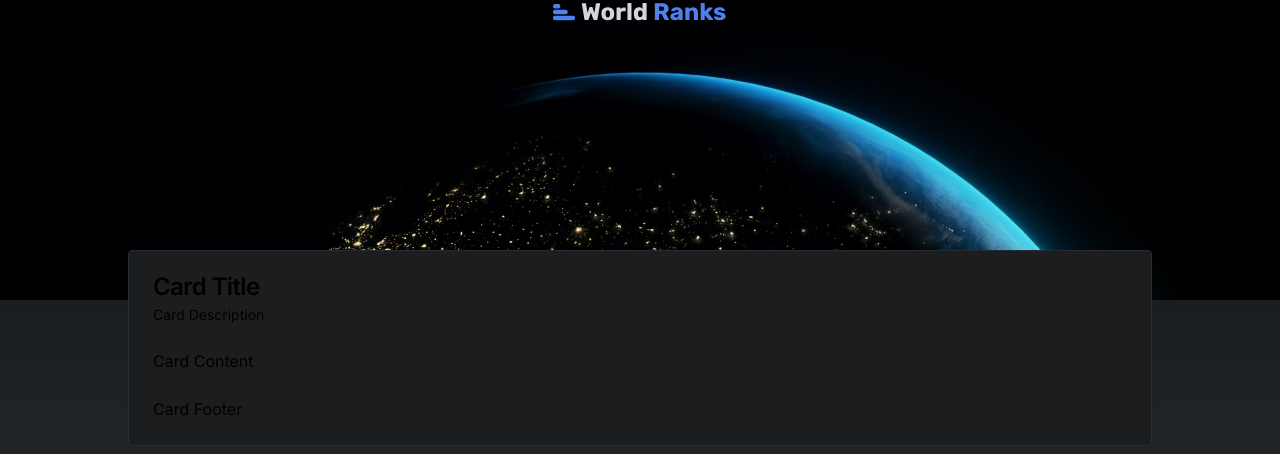
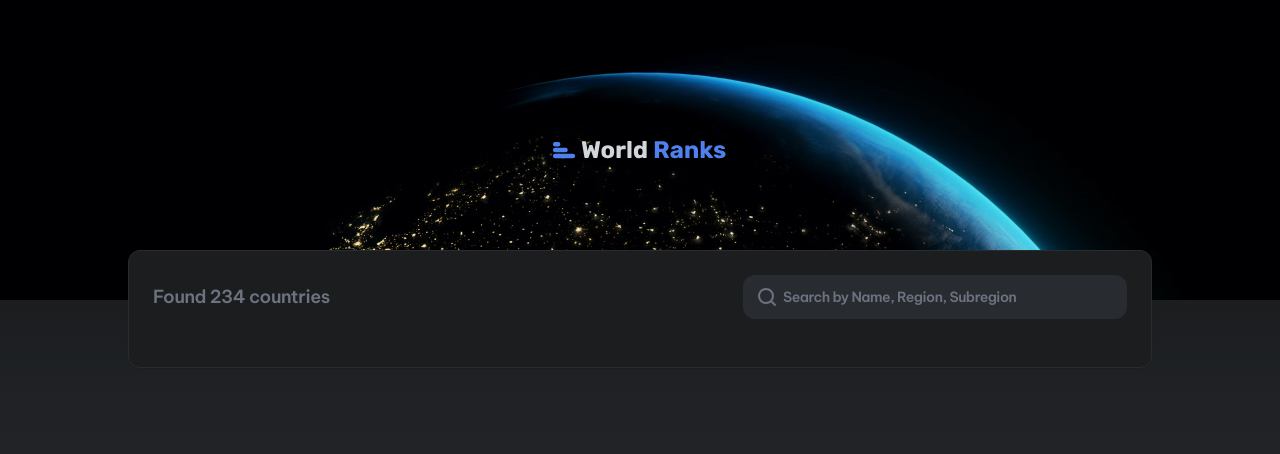
Before and after one commit to edelCustodio/world-ranks, a Next.js app: page / in a window 1280 px wide. Shown: the top 454 px of the page. Built offline with nearby package versions, Linux system fonts and the light colour scheme.

Commit message:
💄Adding styles for card and input search

```diff
--- a/src/app/layout.tsx
+++ b/src/app/layout.tsx
@@ -1,12 +1,7 @@
 import "@styles/globals.css";
 
 import type { Metadata } from "next";
-import { Inter } from "next/font/google";
-
-import Image from "next/image";
 import Logo from "@assets/icons/Logo.svg";
-
-const inter = Inter({ subsets: ["latin"] });
 
 export const metadata: Metadata = {
   title: "Create Next App",
@@ -20,9 +15,9 @@ export default function RootLayout({
 }>) {
   return (
     <html lang="en">
-      <body className={inter.className}>
+      <body>
         <header>
-          <div>
+          <div className="h-full">
             <div className="w-full h-full flex flex-col justify-center content-center flex-wrap">
               <Logo />
             </div>
--- a/src/app/page.tsx
+++ b/src/app/page.tsx
@@ -1,25 +1,25 @@
 import {
   Card,
   CardContent,
-  CardDescription,
-  CardFooter,
   CardHeader,
   CardTitle,
 } from "@components/ui/card";
 
+import TextBox from "@components/TextBox";
+
 export default function Home() {
   return (
-    <Card className="z-[1000px] absolute top-[250px] w-4/5 bg-[#1B1D1F] rounded border-[#282B30]">
+    <Card className="z-[1000px] absolute top-[250px] w-4/5 bg-[#1B1D1F] rounded-xl border-[#282B30]">
       <CardHeader>
-        <CardTitle>Card Title</CardTitle>
-        <CardDescription>Card Description</CardDescription>
+        <CardTitle className="text-[#6C727F] text-lg flex justify-between items-center">
+          <span>Found 234 countries </span>
+          <TextBox />
+        </CardTitle>
       </CardHeader>
-      <CardContent className="grid gap-4">
-        <p>Card Content</p>
+      <CardContent className="grid grid-cols-2 gap-4">
+        <section></section>
+        <section></section>
       </CardContent>
-      <CardFooter>
-        <p>Card Footer</p>
-      </CardFooter>
     </Card>
   );
 }
--- /dev/null
+++ b/src/components/TextBox.tsx
@@ -0,0 +1,21 @@
+import React from "react";
+import Search from "@assets/icons/Search.svg";
+
+const TextBox = () => {
+  return (
+    <div className="relative color-[#282B30] sm:w-1/2 lg:w-96">
+      <div className="absolute inset-y-0 start-0 flex items-center ps-3 pointer-events-none">
+        <Search />
+      </div>
+      <input
+        type="search"
+        id="default-search"
+        className="block w-full h-11 p-4 ps-10 text-sm bg-[#282B30] text-[#6C727F] rounded-xl placeholder-[#6C727F] focus:border-[#282B30]"
+        placeholder="Search by Name, Region, Subregion"
+        required
+      />
+    </div>
+  );
+};
+
+export default TextBox;
--- a/src/styles/global.css
+++ /dev/null
@@ -1,76 +0,0 @@
-@tailwind base;
-  @tailwind components;
-  @tailwind utilities;
-
-  @layer base {
-    :root {
-      --background: 0 0% 100%;
-      --foreground: 222.2 84% 4.9%;
-
-      --card: 0 0% 100%;
-      --card-foreground: 222.2 84% 4.9%;
-
-      --popover: 0 0% 100%;
-      --popover-foreground: 222.2 84% 4.9%;
-
-      --primary: 222.2 47.4% 11.2%;
-      --primary-foreground: 210 40% 98%;
-
-      --secondary: 210 40% 96.1%;
-      --secondary-foreground: 222.2 47.4% 11.2%;
-
-      --muted: 210 40% 96.1%;
-      --muted-foreground: 215.4 16.3% 46.9%;
-
-      --accent: 210 40% 96.1%;
-      --accent-foreground: 222.2 47.4% 11.2%;
-
-      --destructive: 0 84.2% 60.2%;
-      --destructive-foreground: 210 40% 98%;
-
-      --border: 214.3 31.8% 91.4%;
-      --input: 214.3 31.8% 91.4%;
-      --ring: 222.2 84% 4.9%;
-
-      --radius: 0.5rem;
-    }
-
-    .dark {
-      --background: 222.2 84% 4.9%;
-      --foreground: 210 40% 98%;
-
-      --card: 222.2 84% 4.9%;
-      --card-foreground: 210 40% 98%;
-
-      --popover: 222.2 84% 4.9%;
-      --popover-foreground: 210 40% 98%;
-
-      --primary: 210 40% 98%;
-      --primary-foreground: 222.2 47.4% 11.2%;
-
-      --secondary: 217.2 32.6% 17.5%;
-      --secondary-foreground: 210 40% 98%;
-
-      --muted: 217.2 32.6% 17.5%;
-      --muted-foreground: 215 20.2% 65.1%;
-
-      --accent: 217.2 32.6% 17.5%;
-      --accent-foreground: 210 40% 98%;
-
-      --destructive: 0 62.8% 30.6%;
-      --destructive-foreground: 210 40% 98%;
-
-      --border: 217.2 32.6% 17.5%;
-      --input: 217.2 32.6% 17.5%;
-      --ring: 212.7 26.8% 83.9%;
-    }
-  }
-
-  @layer base {
-    * {
-      @apply border-border;
-    }
-    body {
-      @apply bg-background text-foreground;
-    }
-  }
--- a/src/styles/globals.css
+++ b/src/styles/globals.css
@@ -1,3 +1,5 @@
+@import url('https://fonts.googleapis.com/css2?family=Be+Vietnam+Pro:wght@500;600;700&display=swap');
+
 @tailwind base;
 @tailwind components;
 @tailwind utilities;
--- a/tailwind.config.ts
+++ b/tailwind.config.ts
@@ -1,4 +1,5 @@
-import type { Config } from "tailwindcss"
+import type { Config } from "tailwindcss";
+import defaultTheme from "tailwindcss/defaultTheme";
 
 const config = {
   darkMode: ["class"],
@@ -17,61 +18,14 @@ const config = {
         "2xl": "1400px",
       },
     },
+    textColor: {
+      'primary': '#6C727F'
+    },
     extend: {
-      colors: {
-        border: '#6C727F',
-        input: "hsl(var(--input))",
-        ring: "hsl(var(--ring))",
-        background: "hsl(var(--background))",
-        foreground: "hsl(var(--foreground))",
-        primary: {
-          DEFAULT: "hsl(var(--primary))",
-          foreground: "hsl(var(--primary-foreground))",
-        },
-        secondary: {
-          DEFAULT: "hsl(var(--secondary))",
-          foreground: "hsl(var(--secondary-foreground))",
-        },
-        destructive: {
-          DEFAULT: "hsl(var(--destructive))",
-          foreground: "hsl(var(--destructive-foreground))",
-        },
-        muted: {
-          DEFAULT: "hsl(var(--muted))",
-          foreground: "hsl(var(--muted-foreground))",
-        },
-        accent: {
-          DEFAULT: "hsl(var(--accent))",
-          foreground: "hsl(var(--accent-foreground))",
-        },
-        popover: {
-          DEFAULT: "hsl(var(--popover))",
-          foreground: "hsl(var(--popover-foreground))",
-        },
-        card: {
-          DEFAULT: "hsl(var(--card))",
-          foreground: "hsl(var(--card-foreground))",
-        },
-      },
-      borderRadius: {
-        lg: "var(--radius)",
-        md: "calc(var(--radius) - 2px)",
-        sm: "calc(var(--radius) - 4px)",
-      },
-      keyframes: {
-        "accordion-down": {
-          from: { height: "0" },
-          to: { height: "var(--radix-accordion-content-height)" },
-        },
-        "accordion-up": {
-          from: { height: "var(--radix-accordion-content-height)" },
-          to: { height: "0" },
-        },
-      },
-      animation: {
-        "accordion-down": "accordion-down 0.2s ease-out",
-        "accordion-up": "accordion-up 0.2s ease-out",
-      },
+
+      fontFamily: {
+        sans: [ "'Be Vietnam Pro'", ...defaultTheme.fontFamily.sans ],
+      }
     },
   },
   plugins: [require("tailwindcss-animate")],
```
